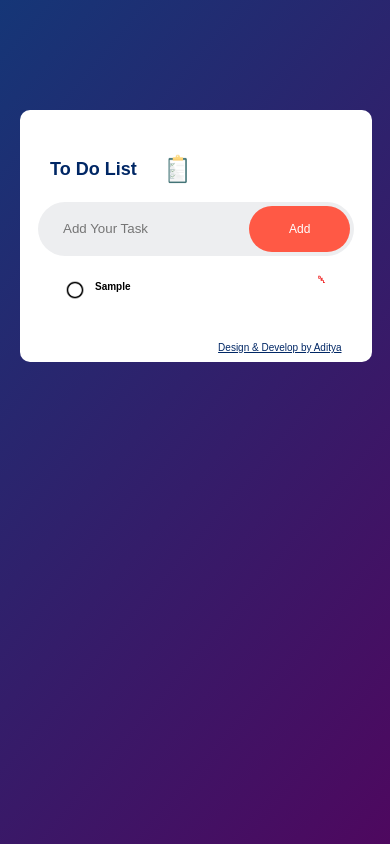
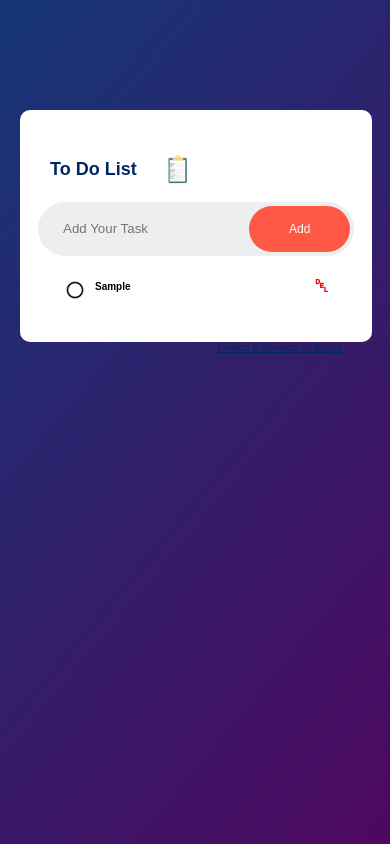
Before and after one commit to Aditya-aj-champ/OIBSIP-TASK3, a plain HTML site: page index.html in a window 390 px wide. Both pictures are taken after typing "Sample" into the empty fields and a click on the button "Add". Drawn offline with Linux system fonts and the light colour scheme.

Commit message:
Update todo.css

```diff
--- a/todo.css
+++ b/todo.css
@@ -174,7 +174,7 @@ p{
         width: 95%;
         max-width: 540px;
         margin: 100px 10px 2px 10px;
-        padding: 40px 30px 70px 30px;
+        padding: 40px 30px 50px 30px;
         border-radius: 10px;
         /* margin-left: 10px; */
 
@@ -213,10 +213,10 @@ p{
     ul li span{
         position: absolute;
         right:0;
-        top: 8px;
+        top: 10px;
         width: 40px;
         height:40px;
-        font-size: 10px;
+        font-size: 18px;
         color: #ee0808;
         text-align: center;
         border-radius: 50%;
```
